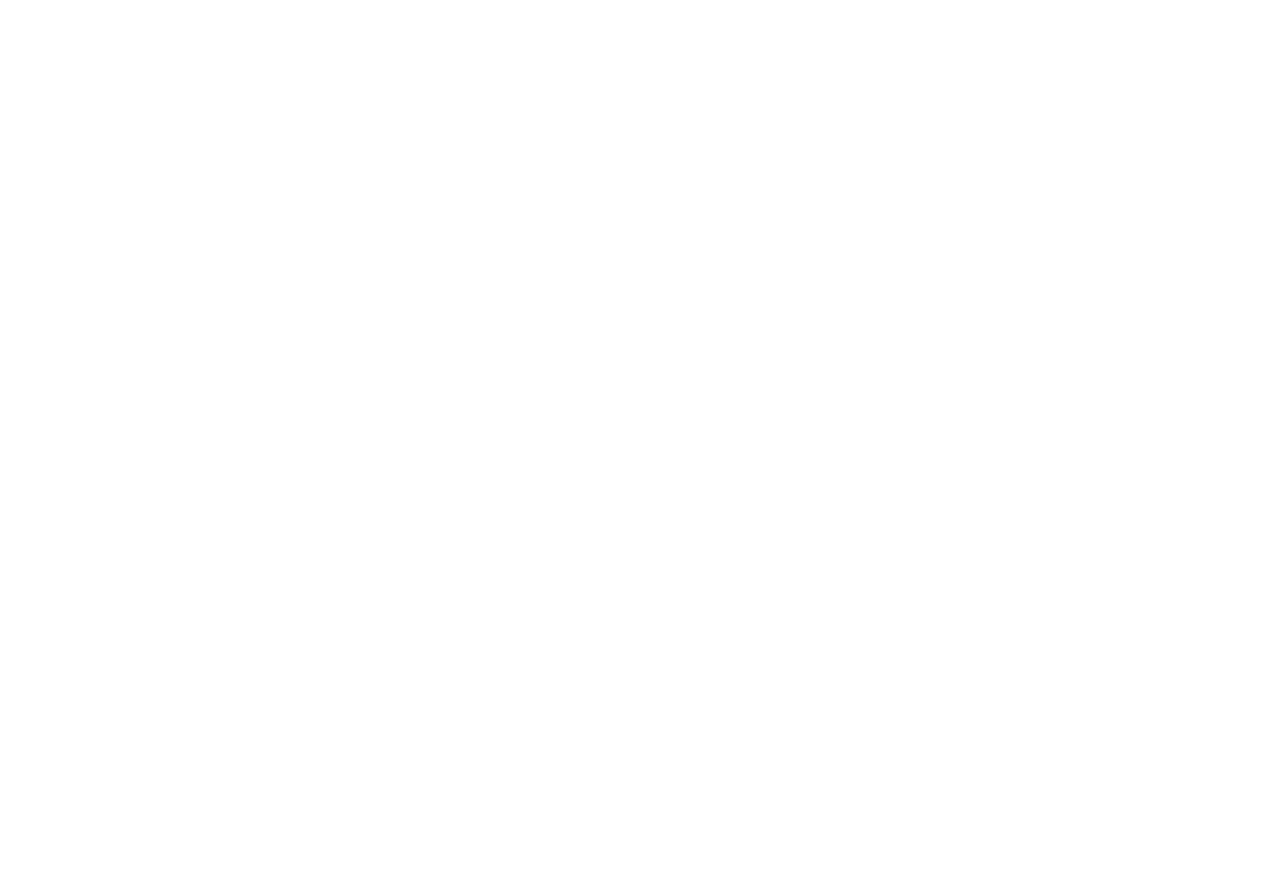
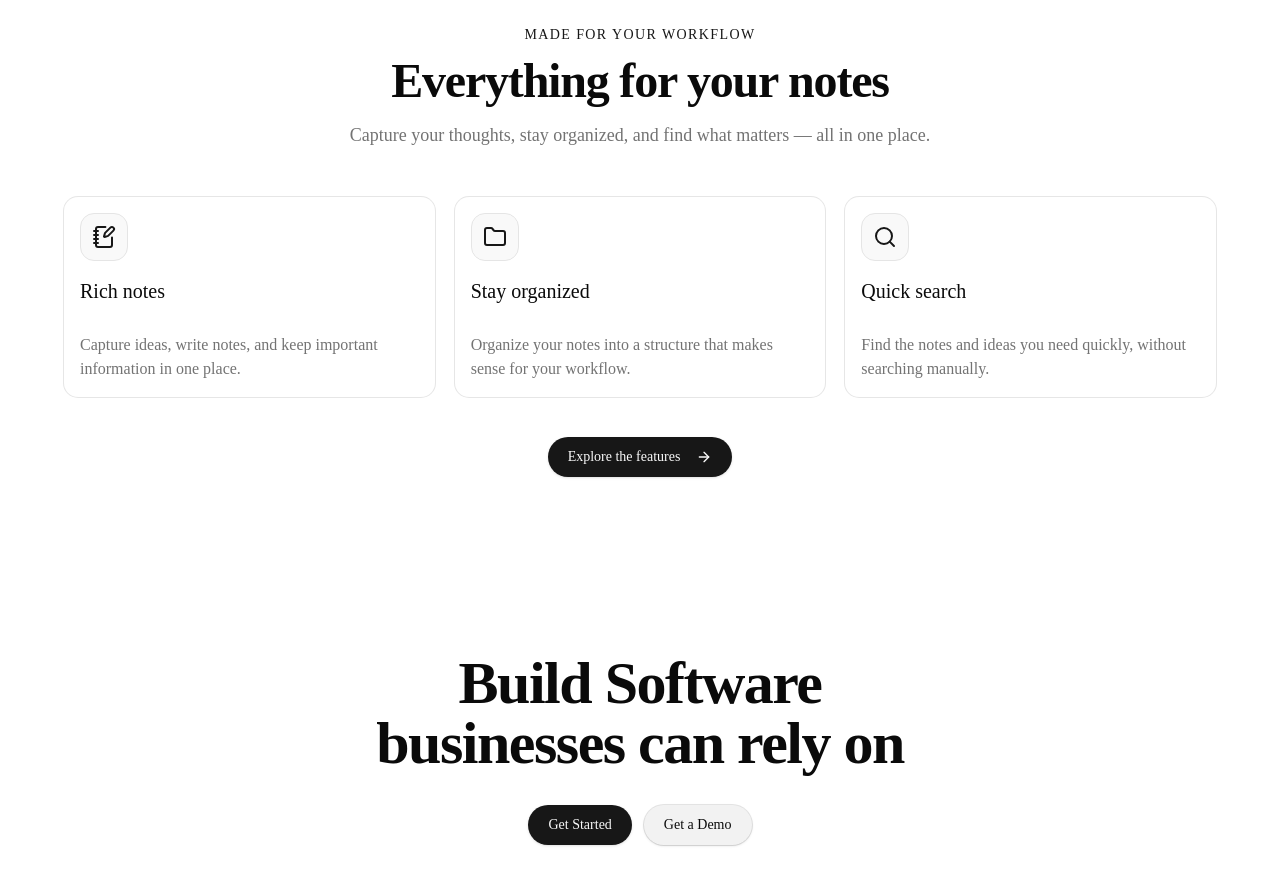
Before and after one commit to muradbzuneh/take_note, a Next.js app: page / in a window 1280 px wide. Shown: the part 1220-2105 px from the top of the page. Before the commit the page ends 1149 px from the top, so only its background shows below. Built offline with nearby package versions, Linux system fonts and the light colour scheme.

Commit message:
feat: add feature  and call-to-action section  from shadcin tailarik imported componentes

```diff
--- a/app/page.tsx
+++ b/app/page.tsx
@@ -1,13 +1,15 @@
 import { HeroHeader } from "@/components/hero-section-6-header";
 import HeroSection from "@/components/hero-section-8";
-
-
+import { Features } from "@/components/feature";
+import  CallToAction from "@/components/call-to-action-1"
 export default function Home() {
   return (
     <div>
       <main>
         <HeroHeader />
         <HeroSection />
+        <Features />
+        <CallToAction />
       </main>
     </div>
   );
--- /dev/null
+++ b/components/call-to-action-1.tsx
@@ -0,0 +1,31 @@
+"use client";
+
+import { Button } from '@/components/ui/button'
+import Link from 'next/link'
+
+export default function CallToAction() {
+    return (
+        <section className="py-16 md:py-20">
+            <div className="mx-auto max-w-7xl px-6">
+                <div className="mx-auto max-w-4xl text-center">
+                    <h2 className="text-balance text-4xl font-semibold tracking-tight lg:text-5xl xl:text-6xl">Build Software businesses can rely on</h2>
+
+                    <div className="mt-8 flex flex-wrap justify-center gap-3">
+                        <Button
+                            size="lg"
+                            nativeButton={false}
+                            render={<Link href="#">Get Started</Link>}
+                        />
+
+                        <Button
+                            size="lg"
+                            variant="outline"
+                            nativeButton={false}
+                            render={<Link href="#">Get a Demo</Link>}
+                        />
+                    </div>
+                </div>
+            </div>
+        </section>
+    )
+}
--- /dev/null
+++ b/components/feature.tsx
@@ -0,0 +1,116 @@
+
+"use client";
+
+import {
+  NotebookPen,
+  Folder,
+  Search,
+  ArrowRight,
+} from "lucide-react";
+
+import {
+  Card,
+  CardContent,
+  CardHeader,
+  CardTitle,
+  CardDescription,
+} from "@/components/ui/card";
+
+import { Button } from "@/components/ui/button";
+
+const features = [
+  {
+    icon: NotebookPen,
+    title: "Rich notes",
+    description:
+      "Capture ideas, write notes, and keep important information in one place.",
+  },
+  {
+    icon: Folder,
+    title: "Stay organized",
+    description:
+      "Organize your notes into a structure that makes sense for your workflow.",
+  },
+  {
+    icon: Search,
+    title: "Quick search",
+    description:
+      "Find the notes and ideas you need quickly, without searching manually.",
+  },
+];
+
+export function Features() {
+  return (
+    <section
+      id="features"
+      className="w-full px-5 py-20 sm:px-8 sm:py-24"
+    >
+      <div className="mx-auto max-w-6xl">
+        {/* Section heading */}
+        <div className="mx-auto mb-12 max-w-2xl text-center">
+          <p className="mb-3 text-sm font-medium tracking-widest text-primary uppercase">
+            Made for your workflow
+          </p>
+
+          <h2 className="text-3xl font-semibold tracking-tight sm:text-4xl lg:text-5xl">
+            Everything for your notes
+          </h2>
+
+          <p className="mt-4 text-base leading-7 text-muted-foreground sm:text-lg">
+            Capture your thoughts, stay organized, and find
+            what matters — all in one place.
+          </p>
+        </div>
+
+        {/* Three feature cards */}
+        <div className="grid grid-cols-1 gap-5 md:grid-cols-3">
+          {features.map((feature) => {
+            const Icon = feature.icon;
+
+            return (
+              <Card
+                key={feature.title}
+                className="group h-full border-border/70 bg-card transition-all duration-300 hover:-translate-y-1 hover:border-primary/40 hover:shadow-lg"
+              >
+                <CardHeader className="items-start gap-4 pb-3">
+                  <div className="flex size-12 items-center justify-center rounded-xl border bg-muted/60 transition-colors group-hover:bg-primary/10">
+                    <Icon
+                      className="size-6 text-primary"
+                      aria-hidden="true"
+                    />
+                  </div>
+
+                  <CardTitle className="text-xl">
+                    {feature.title}
+                  </CardTitle>
+                </CardHeader>
+
+                <CardContent>
+                  <CardDescription className="text-sm leading-6 sm:text-base">
+                    {feature.description}
+                  </CardDescription>
+                </CardContent>
+              </Card>
+            );
+          })}
+        </div>
+
+        {/* Call to action */}
+        <div className="mt-10 flex justify-center">
+          <Button
+            size="lg"
+            className="group"
+            onClick={() => {
+              document
+                .getElementById("features")
+                ?.scrollIntoView({ behavior: "smooth" });
+            }}
+          >
+            Explore the features
+            <ArrowRight className="ml-2 size-4 transition-transform group-hover:translate-x-1" />
+          </Button>
+        </div>
+      </div>
+    </section>
+  );
+}
```
